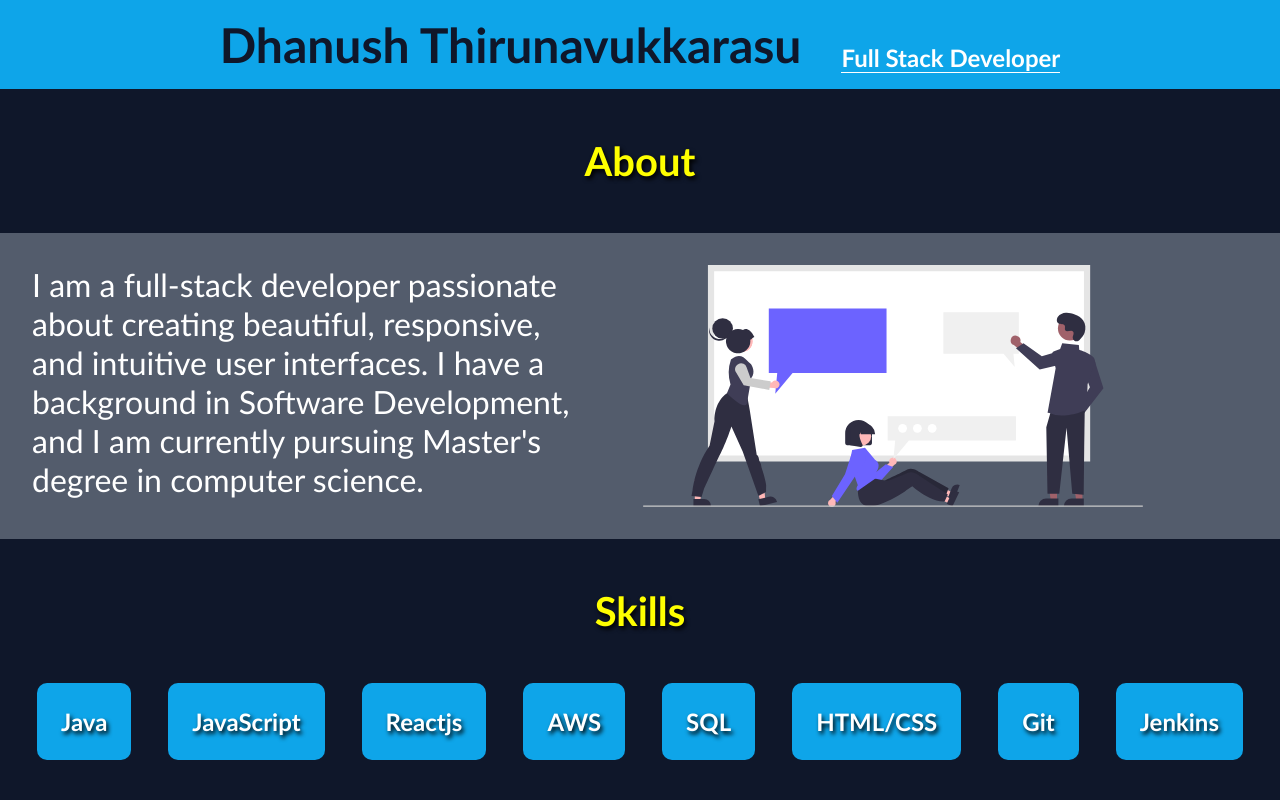
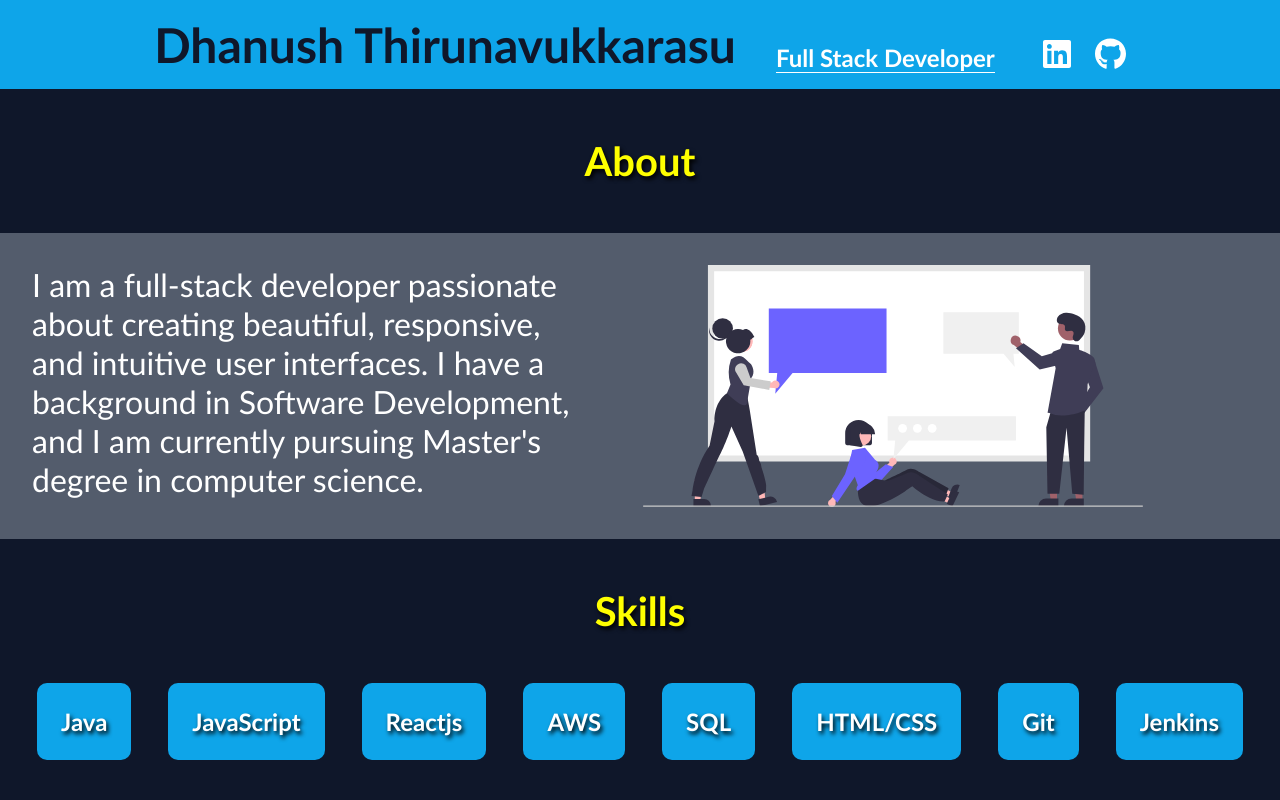
Before and after one commit to Dhanoosh/my-portfolio, a React (Create React App) app: page / in a window 1280 px wide. Shown: the top 800 px of the page. Built offline with nearby package versions, Linux system fonts and the light colour scheme.

Commit message:
Added links to github and linkedin

```diff
--- a/package.json
+++ b/package.json
@@ -3,6 +3,9 @@
   "version": "0.1.0",
   "private": true,
   "dependencies": {
+    "@fortawesome/fontawesome-svg-core": "^6.3.0",
+    "@fortawesome/free-brands-svg-icons": "^6.3.0",
+    "@fortawesome/react-fontawesome": "^0.2.0",
     "@testing-library/jest-dom": "^5.16.5",
     "@testing-library/react": "^13.4.0",
     "@testing-library/user-event": "^13.5.0",
--- a/src/Header.js
+++ b/src/Header.js
@@ -1,8 +1,20 @@
+import { FontAwesomeIcon} from '@fortawesome/react-fontawesome'
+import { faLinkedin, faGithub } from '@fortawesome/free-brands-svg-icons'
+
+
 const Header = () => {
     return(
         <header>
             <h1>Dhanush Thirunavukkarasu</h1>
-            <p>Full Stack Developer</p>
+            <p className = "developer">Full Stack Developer </p>
+                <div className="header-icons">
+                    <a href = "https://www.linkedin.com/in/dhanush-thirunavukkarasu/" target="_blank" rel="noreferrer">
+                    <FontAwesomeIcon icon={faLinkedin} />
+                    </a>
+                    <a href="https://github.com/Dhanoosh" target="_blank" rel="noreferrer">
+                        <FontAwesomeIcon icon={faGithub} />
+                    </a>
+                </div>
         </header>
     )
 }
--- a/src/Project.js
+++ b/src/Project.js
@@ -32,10 +32,10 @@ const Project = () => {
                                 />
                                 <h4 className="project-title">{project.title}</h4>
                                 <div className="links" style={{margin:"2rem"}}>
-                                    <a className="project-link" href={project.demoLink}>
+                                    <a className="project-link" href={project.demoLink} target="_blank" rel="noreferrer">
                                         LIVE DEMO
                                     </a>
-                                    <a className="project-link" href={project.githubLink}>
+                                    <a className="project-link" href={project.githubLink} target="_blank" rel="noreferrer">
                                         CODE
                                     </a>
                                 </div>
--- a/src/styles.css
+++ b/src/styles.css
@@ -40,6 +40,21 @@
     margin-left: 1.5rem;
     border-bottom: 1px solid var(--light-color);
     font-weight: bolder;
+  }
+
+  .header-icons{
+    margin-left: 1.5rem;
+    display: flex;
+    align-items: center
+  }
+
+  .header-icons a {
+    margin-left: 1.5rem;
+    color: var(--light-color);
+  }
+
+  .header-icons a:hover {
+    color: var(--dark-color);
   }
 
   /* About */
```
Also changed, not shown: 1 other file (tests, documents, lock files or other folders).
